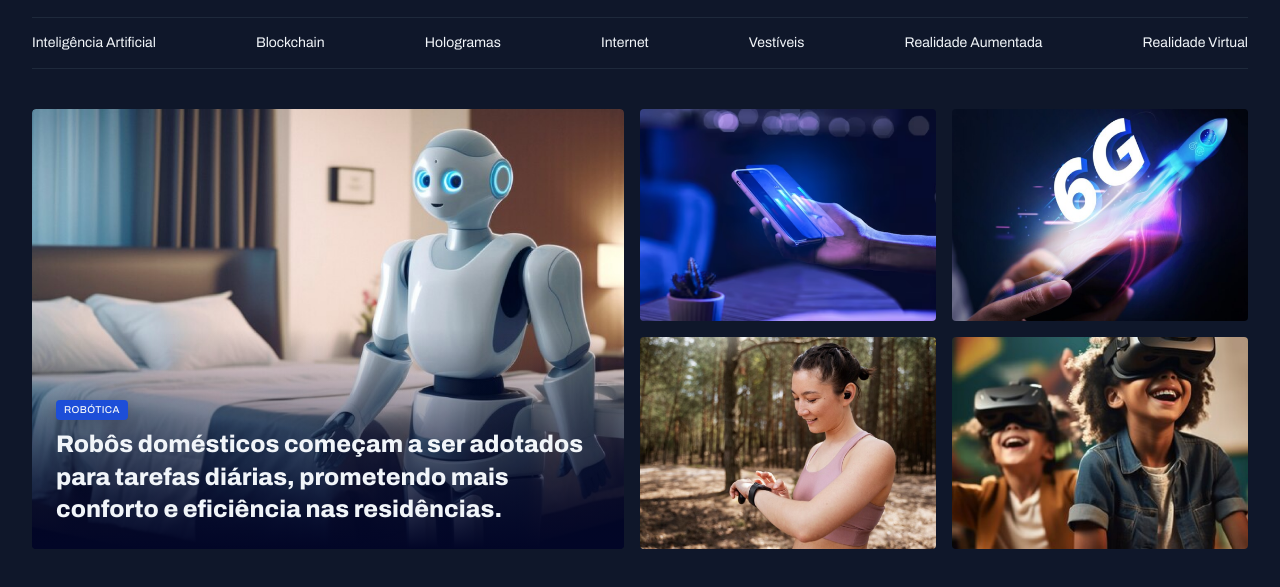
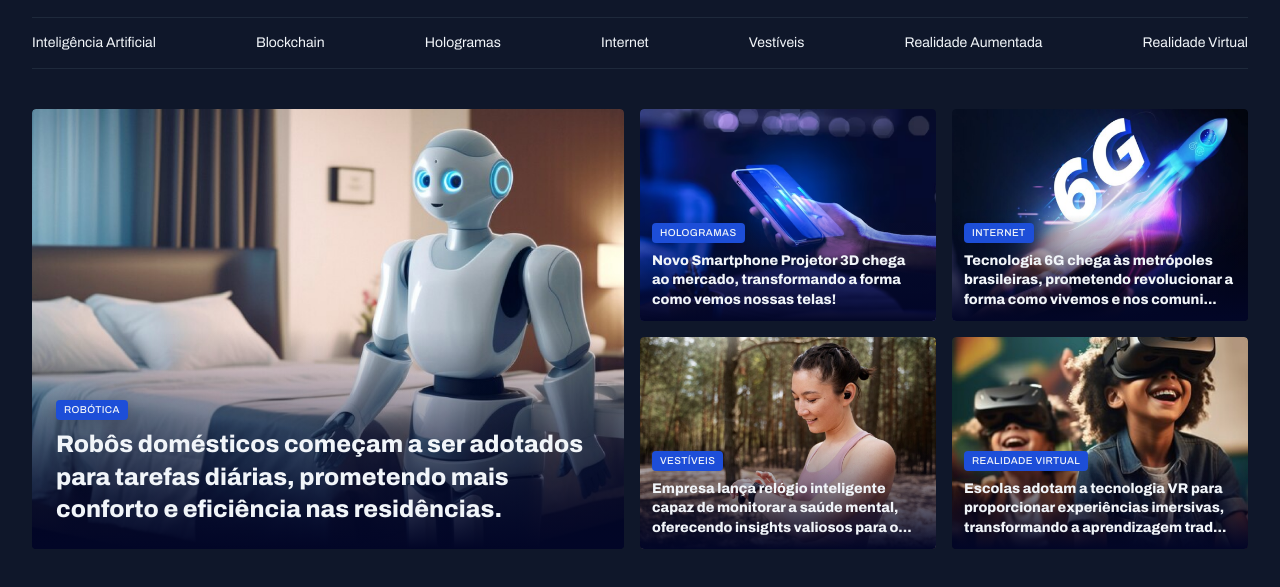
Before and after one commit to lucascorr-eng/newsportal, a plain HTML site: page index.html in a window 1280 px wide. Shown: the part 55-642 px from the top of the page. Drawn offline with Linux system fonts and the light colour scheme.

Commit message:
finalized section

```diff
--- a/index.html
+++ b/index.html
@@ -48,18 +48,37 @@
       </figure>
 
       <div class="grid grid-cols-2 gap-16">
-        <div>
+        <figure class="card">
           <img src="assets/images/Image 02.png" alt="Celular">
-        </div>
-        <div>
+          <figcaption>
+            <span class="content-tag">Hologramas</span>
+            <h2 class="text-lg">Novo Smartphone Projetor 3D chega ao mercado, transformando a forma como vemos nossas telas!
+            </h2>
+          </figcaption>
+        </figure>
+        <figure class="card">
           <img src="assets/images/Image 03.png" alt="Foguete">
-        </div>
-        <div>
+          <figcaption>
+            <span class="content-tag">internet</span>
+            <h2 class="text-lg">Tecnologia 6G chega às metrópoles brasileiras, prometendo revolucionar a forma como vivemos e nos comuni...</h2>
+          </figcaption>
+        </figure>
+        <figure class="card">
           <img src="assets/images/Image 04.png" alt="Corredora">
-        </div>
-        <div>
+          <figcaption>
+            <span class="content-tag">vestíveis</span>
+            <h2 class="text-lg">Empresa lança relógio inteligente capaz de monitorar a saúde mental, oferecendo insights valiosos para o...
+            </h2>
+          </figcaption>
+        </figure>
+        <figure class="card">
           <img src="assets/images/Image 05.png" alt="Crianças">
-        </div>
+          <figcaption>
+            <span class="content-tag">realidade virtual</span>
+            <h2 class="text-lg">Escolas adotam a tecnologia VR para proporcionar experiências imersivas, transformando a aprendizagem trad...
+            </h2>
+          </figcaption>
+        </figure>
       </div>
     </section>
   </main>
--- a/styles/sections.css
+++ b/styles/sections.css
@@ -27,6 +27,10 @@
       bottom: 0;
       padding: 24px;
 
+      &:has(.text-lg) {
+        padding: 12px;
+      }
+
       h2 {
         margin-top: 8px;
       }
```
